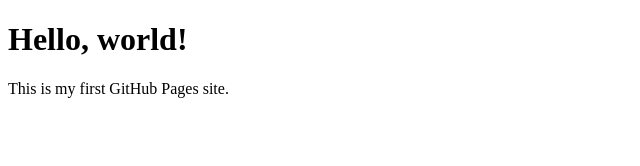
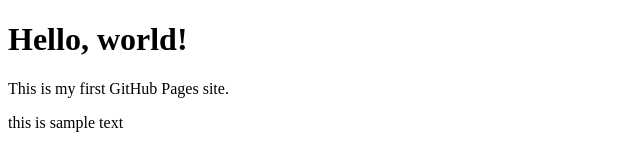
Before and after one commit to MartiMat1/portfolio-site, a plain HTML site: page index.html in a window 1280 px wide. Shown: the whole page, without its empty margins (0-640 px from the left). Drawn offline with Linux system fonts and the light colour scheme.

```diff
--- a/index.html
+++ b/index.html
@@ -6,5 +6,6 @@
 <body>
   <h1>Hello, world!</h1>
   <p>This is my first GitHub Pages site.</p>
+  <p>this is sample text</p>
 </body>
 </html>
```
